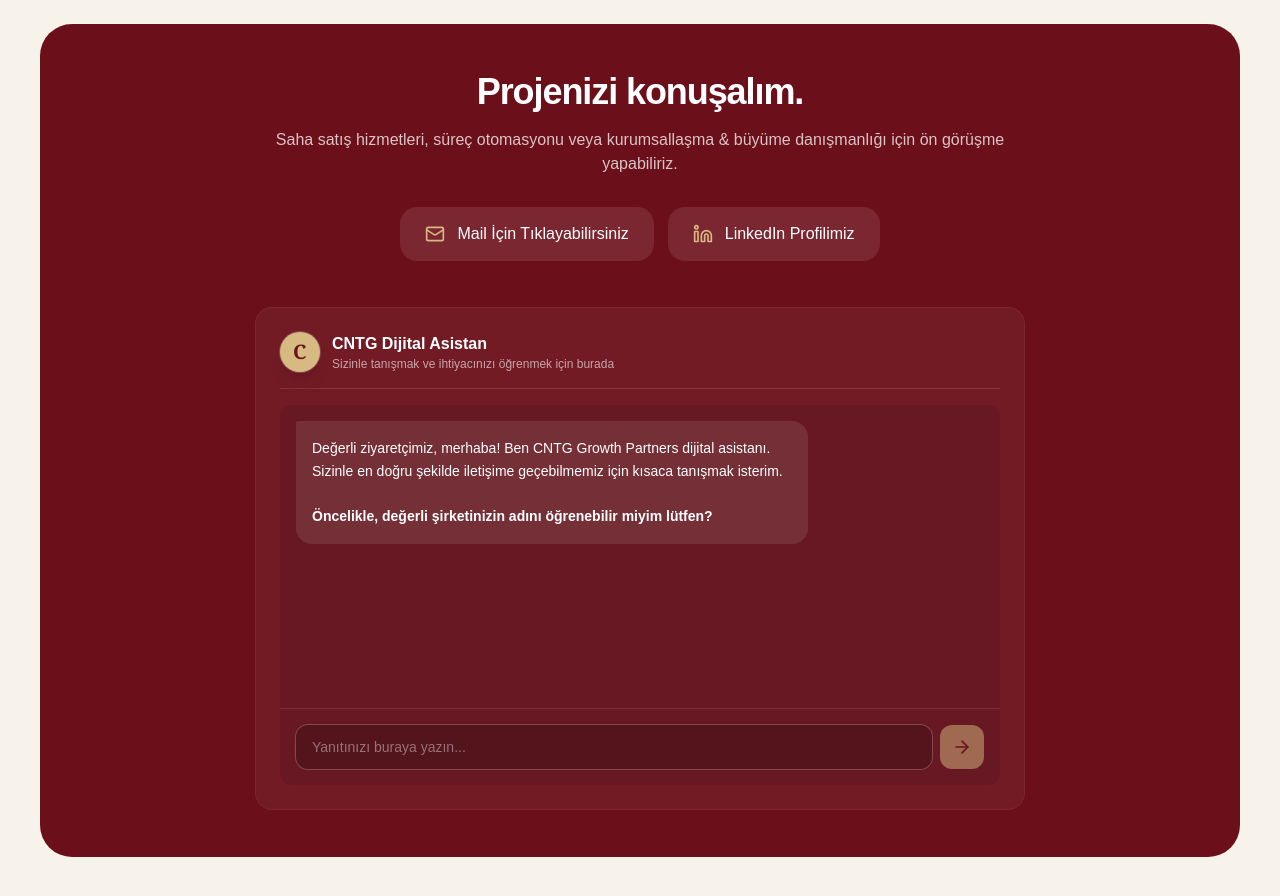
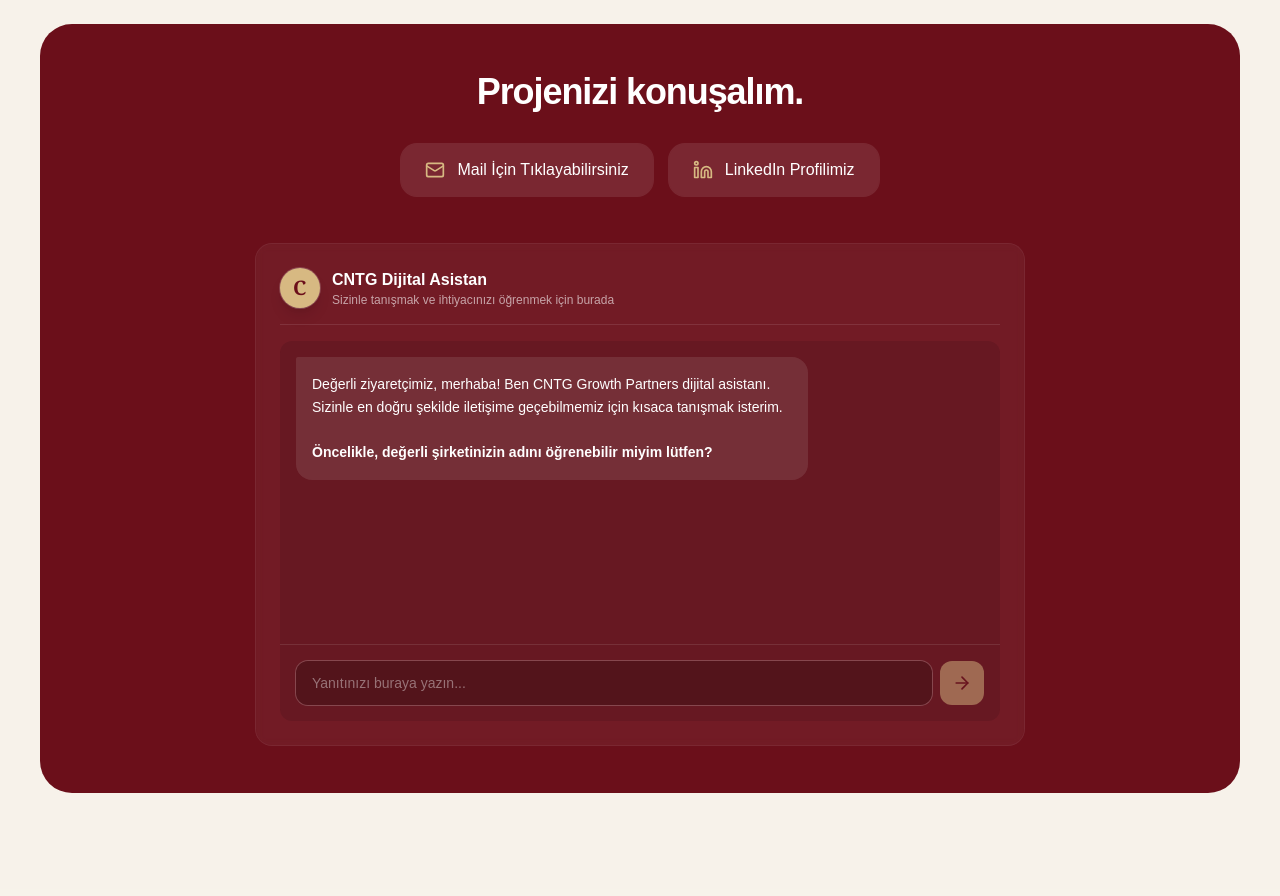
Before and after one commit to cantugsivri/cntg-site, a Next.js app: page / in a window 1280 px wide. Shown: the part 840-1736 px from the top of the page. Built offline with nearby package versions, Linux system fonts and the light colour scheme.

Commit message:
remove subtitle paragraph under Projenizi konuselim across all pages

```diff
--- a/app/buyume-danismanligi/page.tsx
+++ b/app/buyume-danismanligi/page.tsx
@@ -154,7 +154,6 @@
         <div className="rounded-3xl bg-[#6B0F1A] p-4 text-white sm:rounded-[2rem] sm:p-8 md:p-12 overflow-hidden">
           <div className="text-center max-w-3xl mx-auto">
             <h2 className="text-3xl font-semibold tracking-[-0.03em] sm:text-4xl">Projenizi konuşalım.</h2>
-            <p className="mt-4 text-white/75">Stratejik büyüme ve yönetim partnerliği için ön görüşme yapabiliriz.</p>
             <div className="mt-8 flex flex-col sm:flex-row items-center justify-center gap-3 sm:gap-4">
               <a href="mailto:cantug.sivri@gmail.com" className="group w-full sm:w-auto">
                 <div className="flex items-center justify-center gap-3 rounded-xl bg-white/10 px-6 py-3.5 ring-1 ring-white/10 transition group-hover:bg-white/20 sm:rounded-2xl">
--- a/app/otomasyon-hizmetleri/page.tsx
+++ b/app/otomasyon-hizmetleri/page.tsx
@@ -153,7 +153,6 @@
         <div className="rounded-3xl bg-[#6B0F1A] p-4 text-white sm:rounded-[2rem] sm:p-8 md:p-12 overflow-hidden">
           <div className="text-center max-w-3xl mx-auto">
             <h2 className="text-3xl font-semibold tracking-[-0.03em] sm:text-4xl">Projenizi konuşalım.</h2>
-            <p className="mt-4 text-white/75">İş süreçleri analizi ve otomasyon hizmetleri için ön görüşme yapabiliriz.</p>
             <div className="mt-8 flex flex-col sm:flex-row items-center justify-center gap-3 sm:gap-4">
               <a href="mailto:cantug.sivri@gmail.com" className="group w-full sm:w-auto">
                 <div className="flex items-center justify-center gap-3 rounded-xl bg-white/10 px-6 py-3.5 ring-1 ring-white/10 transition group-hover:bg-white/20 sm:rounded-2xl">
--- a/app/page.tsx
+++ b/app/page.tsx
@@ -166,9 +166,6 @@
             <h2 className="text-3xl font-semibold tracking-[-0.03em] sm:text-4xl">
               Projenizi konuşalım.
             </h2>
-            <p className="mt-4 text-white/75">
-              Saha satış hizmetleri, süreç otomasyonu veya kurumsallaşma & büyüme danışmanlığı için ön görüşme yapabiliriz.
-            </p>
 
             {/* Top Centered Contact Links */}
             <div className="mt-8 flex flex-col sm:flex-row items-center justify-center gap-3 sm:gap-4">
--- a/app/saha-hizmetleri/page.tsx
+++ b/app/saha-hizmetleri/page.tsx
@@ -183,9 +183,6 @@
         <div className="rounded-3xl bg-[#6B0F1A] p-4 text-white sm:rounded-[2rem] sm:p-8 md:p-12 overflow-hidden">
           <div className="text-center max-w-3xl mx-auto">
             <h2 className="text-3xl font-semibold tracking-[-0.03em] sm:text-4xl">Projenizi konuşalım.</h2>
-            <p className="mt-4 text-white/75">
-              Saha satış ve iş geliştirme hizmetleri için ön görüşme yapabiliriz.
-            </p>
             <div className="mt-8 flex flex-col sm:flex-row items-center justify-center gap-3 sm:gap-4">
               <a href="mailto:cantug.sivri@gmail.com" className="group w-full sm:w-auto">
                 <div className="flex items-center justify-center gap-3 rounded-xl bg-white/10 px-6 py-3.5 ring-1 ring-white/10 transition group-hover:bg-white/20 sm:rounded-2xl">
```
